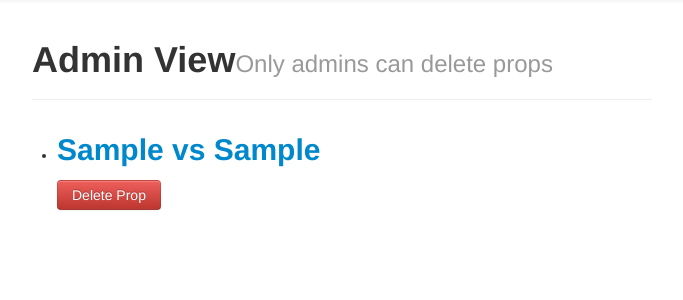
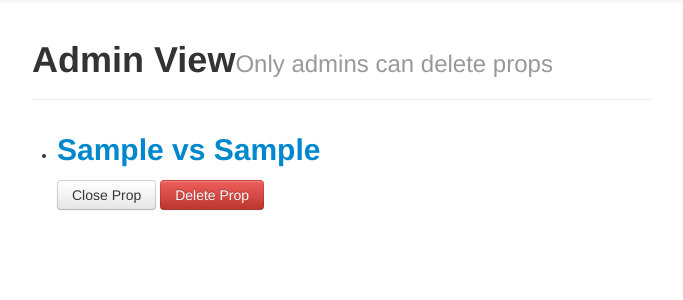
Before and after one commit to ryanchoe1205/wagering, a Django app: template templates/wagers/wager_list.html in a window 1280 px wide. Shown: the part 42-342 px from the top of the page, without its empty margins (128-811 px from the left). Run offline with Django 3.2, Linux system fonts and the light colour scheme; the template is opened without the code that fills it: values that come from a table or form of the project are taken from there, others are empty; a user stored in the database is signed in; tables that the repository leaves empty hold one stand-in row (values such as "Sample post").

Commit message:
Added close and open prop buttons to wager list template.

```diff
--- a/templates/wagers/wager_list.html
+++ b/templates/wagers/wager_list.html
@@ -10,7 +10,25 @@
 <ul>
 {% for wager in wager_list %}
 	<li class="inline"><a href="/wagers/wagers?id={{wager.id}}"><h2>{{wager.team_a}} vs {{wager.team_b}}</h2></a>
-	{% if perms.wager.change_wager %}<form class="inline form-inline" action="/wagers/wagers/delete/" method="POST">{% csrf_token %}<input type="hidden" value="{{wager.id}}" name="id"><input class="btn btn-danger" type="submit" value="Delete Prop"></form>
+	{% if perms.wager.change_wager %}
+    {% if wager.is_open %}
+      <form class="form-inline" style="display:inline;" action="/wagers/wagers/close/" method="POST">
+        {% csrf_token %}
+        <input type="hidden" value="{{wager.id}}" name="id">
+        <input class="btn" type="submit" value="Close Prop">
+      </form>
+    {% else %}
+      <form class="form-inline" style="display:inline;" action="/wagers/wagers/open/" method="POST">
+        {% csrf_token%}
+        <input type="hidden" value="{{wager.id}}" name="id">
+        <input class="btn" type="submit" value="Open Prop">
+      </form>
+    {% endif %}
+    <form class="form-inline" style="display:inline;" action="/wagers/wagers/delete/" method="POST">
+      {% csrf_token %}
+      <input type="hidden" value="{{wager.id}}" name="id">
+      <input class="btn btn-danger" type="submit" value="Delete Prop">
+    </form>
 	{% endif %}
 	</li>
 {% endfor %}
```
